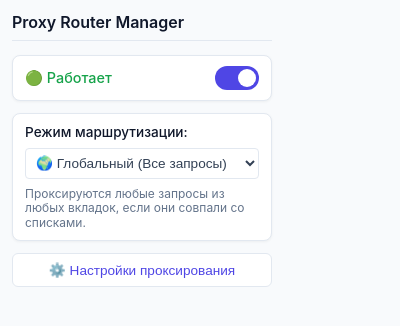
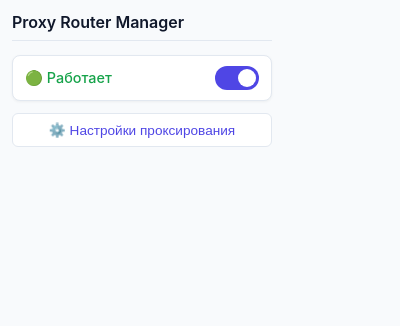
Before and after one commit to jobgomel/firefox-domain-proxy-router, a browser extension: page src/popup/popup.html in a window 400 px wide. Drawn offline with Linux system fonts and the light colour scheme.

Commit message:
отключил прокси по вкладкам, есть баг

```diff
--- a/src/popup/popup.html
+++ b/src/popup/popup.html
@@ -134,14 +134,14 @@
         </label>
     </div>
 
-    <div class="switch-container" style="flex-direction: column; align-items: flex-start; gap: 8px;">
+    <!--div class="switch-container" style="flex-direction: column; align-items: flex-start; gap: 8px;">
         <span class="switch-label" style="font-size: 0.85rem; color: var(--text-muted);">Режим маршрутизации:</span>
         <select id="routing-mode" style="width: 100%; padding: 6px; border-radius: 4px; border: 1px solid #e2e8f0;  font-size: 0.85rem; cursor: pointer;">
             <option value="global">🌍 Глобальный (Все запросы)</option>
             <option value="tab">📌 По контексту вкладки (Изоляция)</option>
         </select>
         <div id="mode-desc" style="font-size: 0.75rem; color: #64748b; line-height: 1.2;"></div>
-    </div>
+    </div-->
 
     <button id="open-settings" class="btn-settings">⚙️ Настройки проксирования</button>
 
--- a/src/popup/popup.js
+++ b/src/popup/popup.js
@@ -1,12 +1,13 @@
 document.addEventListener('DOMContentLoaded', async () => {
-    const uiConfig = await browser.storage.local.get(['theme', 'isEnabled', 'routingMode']);
+    //const uiConfig = await browser.storage.local.get(['theme', 'isEnabled', 'routingMode']);
+    const uiConfig = await browser.storage.local.get(['theme', 'isEnabled']);
     if (uiConfig.theme === 'dark') {
         document.body.classList.add('dark');
     }
 
     const toggle = document.getElementById('global-toggle');
     const statusText = document.getElementById('status-text');
-    const modeSelect = document.getElementById('routing-mode');
+    //const modeSelect = document.getElementById('routing-mode');
     const modeDesc = document.getElementById('mode-desc');
 
     // 1. Настройка главного тумблера
@@ -21,15 +22,15 @@ document.addEventListener('DOMContentLoaded', async () => {
     };
 
     // 2. Настройка режима маршрутизации
-    const currentMode = uiConfig.routingMode || 'global';
-    modeSelect.value = currentMode;
-    updateDescription(currentMode);
+    //const currentMode = uiConfig.routingMode || 'global';
+    //modeSelect.value = currentMode;
+    //updateDescription(currentMode);
 
-    modeSelect.onchange = async () => {
-        const selectedMode = modeSelect.value;
-        updateDescription(selectedMode);
-        await browser.storage.local.set({ routingMode: selectedMode });
-    };
+    //modeSelect.onchange = async () => {
+    //    const selectedMode = modeSelect.value;
+    //    updateDescription(selectedMode);
+    //    await browser.storage.local.set({ routingMode: selectedMode });
+    //};
 
     // 3. Открытие настроек
     document.getElementById('open-settings').onclick = () => {
@@ -42,11 +43,11 @@ document.addEventListener('DOMContentLoaded', async () => {
         statusText.style.color = active ? "#16a34a" : "#dc2626";
     }
 
-    function updateDescription(mode) {
-        if (mode === 'global') {
-            modeDesc.textContent = "Проксируются любые запросы из любых вкладок, если они совпали со списками.";
-        } else {
-            modeDesc.textContent = "Прокси включается только если URL в адресной строке вкладки совпадает со списками.";
-        }
-    }
+    //function updateDescription(mode) {
+    //    if (mode === 'global') {
+    //        modeDesc.textContent = "Проксируются любые запросы из любых вкладок, если они совпали со списками.";
+    //    } else {
+    //        modeDesc.textContent = "Прокси включается только если URL в адресной строке вкладки совпадает со списками.";
+    //    }
+    //}
 });
```
Also changed, not shown: src/background/main.js (+5 -4 lines).
